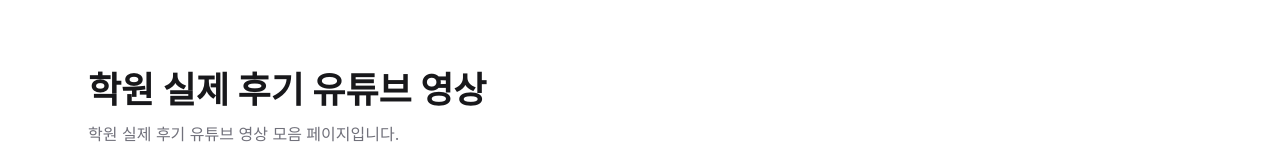
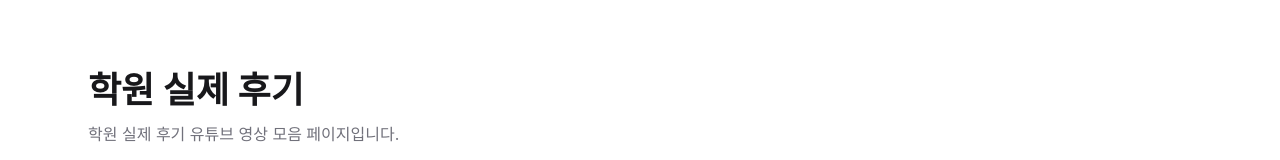
Before and after one commit to 726ksj/legacy-edu, a Next.js app: page /reviews/youtube in a window 1280 px wide. Shown: the part 235-395 px from the top of the page. Built offline with nearby package versions, Linux system fonts and the light colour scheme; no server answers.

Commit message:
fix: rename '학원 실제 후기 유튜브 영상' nav item to '학원 실제 후기'
Co-Authored-By: Claude Sonnet 5 <noreply@anthropic.com>

```diff
--- a/app/(main)/reviews/youtube/page.tsx
+++ b/app/(main)/reviews/youtube/page.tsx
@@ -3,7 +3,7 @@ import PagePlaceholder from "@/components/layout/PagePlaceholder";
 export default function Page() {
   return (
     <PagePlaceholder
-      title="학원 실제 후기 유튜브 영상"
+      title="학원 실제 후기"
       description="학원 실제 후기 유튜브 영상 모음 페이지입니다."
     />
   );
--- a/components/layout/Header.tsx
+++ b/components/layout/Header.tsx
@@ -42,7 +42,7 @@ const NAV_ITEMS: NavItem[] = [
     children: [
       { label: "수강 후기", href: "/reviews/course" },
       { label: "강좌 후기", href: "/reviews/lecture" },
-      { label: "학원 실제 후기 유튜브 영상", href: "/reviews/youtube" },
+      { label: "학원 실제 후기", href: "/reviews/youtube" },
     ],
   },
   {
```
